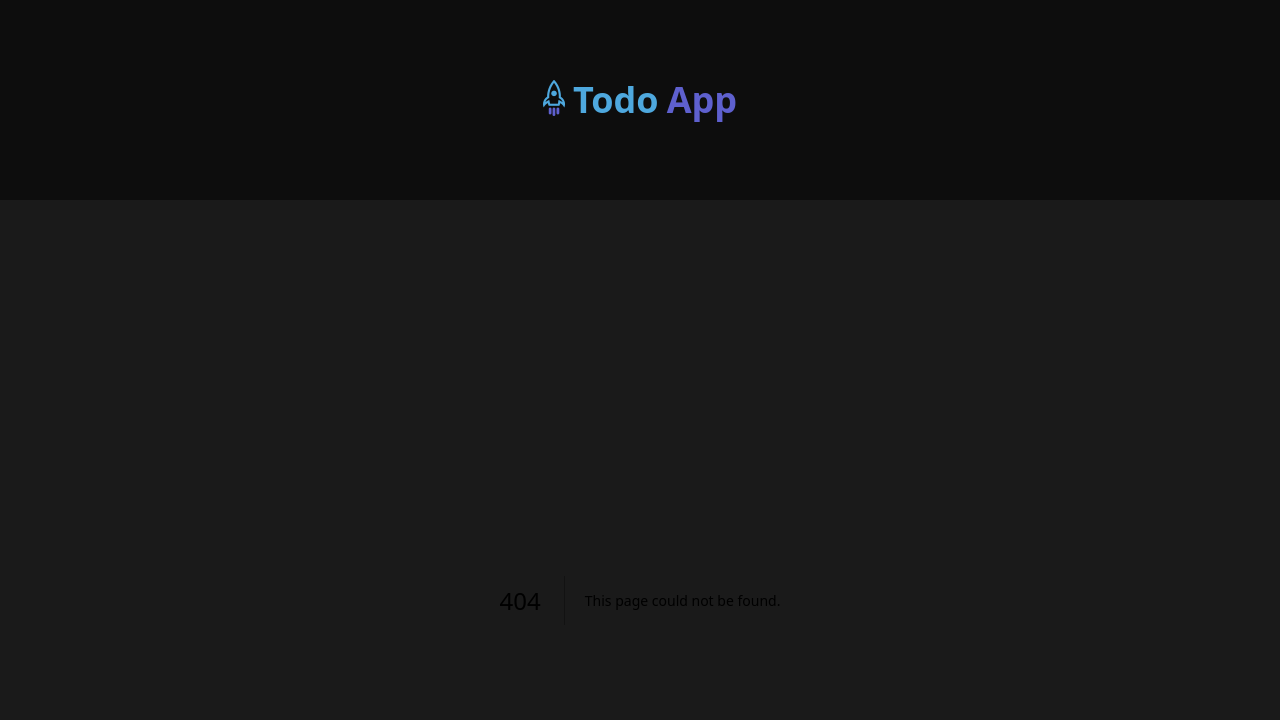
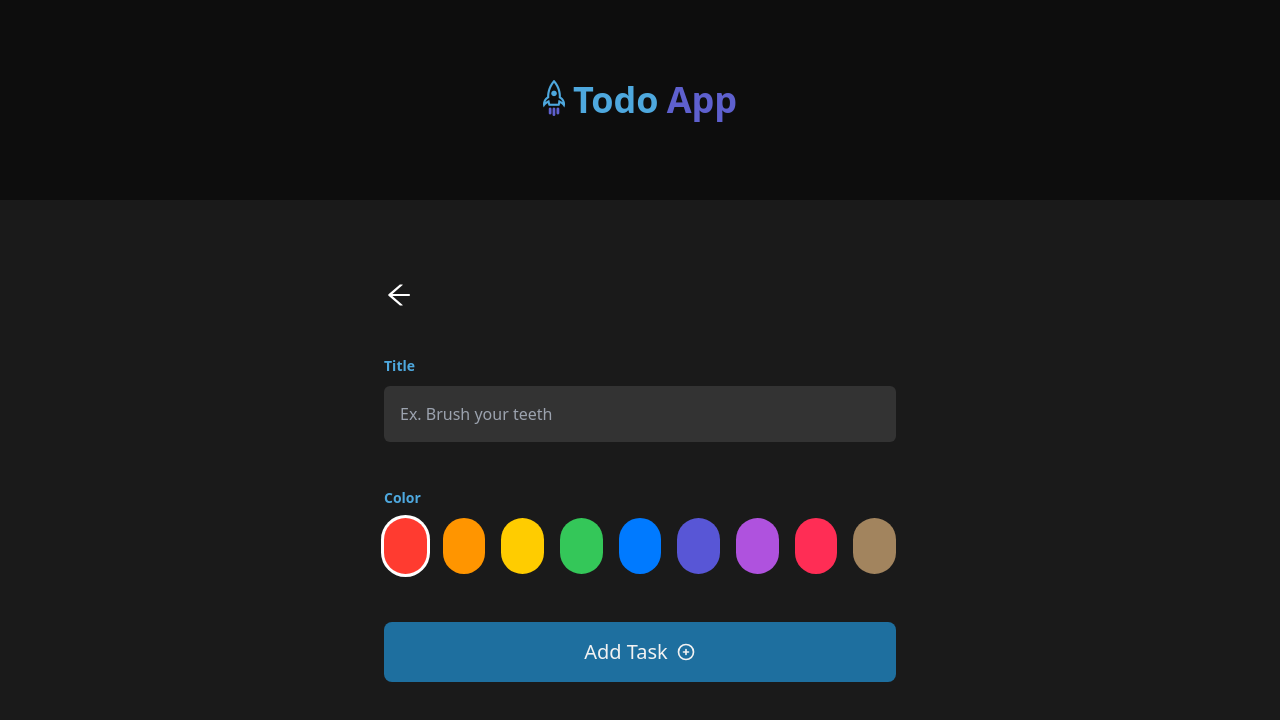
Before and after one commit to weas3ls/todo-list-frontend, a Next.js app: page /tasks/create in a window 1280 px wide. Before the commit this address had no page. Shown: the top 720 px of the page. Built offline with nearby package versions, Linux system fonts and the light colour scheme.

Commit message:
finish create and edit task pages

```diff
--- a/app/components/Button.tsx
+++ b/app/components/Button.tsx
@@ -8,7 +8,7 @@ interface ButtonProps {
 const Button = ({ children, className, disabled, type }: ButtonProps) => {
     return (
         <button
-            className={`${className} flex w-full items-center justify-center rounded-lg bg-[#1E6F9F] py-4 text-[#F2F2F2]`}
+            className={`${className} flex w-full items-center justify-center rounded-lg bg-[#1E6F9F] py-4 text-[#F2F2F2] disabled:cursor-not-allowed disabled:bg-[#3A6471] disabled:text-[#A3A3A3]`}
             type={type}
             disabled={disabled}
         >
--- /dev/null
+++ b/app/components/Label.tsx
@@ -0,0 +1,20 @@
+import React from "react";
+
+interface LabelProps {
+    htmlFor: string;
+    children: React.ReactNode;
+    className?: string;
+}
+
+const Label: React.FC<LabelProps> = ({ htmlFor, children, className }) => {
+    return (
+        <label
+            htmlFor={htmlFor}
+            className={`text-sm font-bold leading-4 text-[#4EA8DE] ${className || ""}`}
+        >
+            {children}
+        </label>
+    );
+};
+
+export default Label;
--- /dev/null
+++ b/app/forms/ColorPicker.tsx
@@ -0,0 +1,47 @@
+"use client";
+
+import React from "react";
+
+interface ColorPickerProps {
+    //* Controlled color state from parent
+    selectedColor: string;
+    //* Callback to update selected color
+    onSelectColor: (color: string) => void;
+}
+
+const ColorPicker: React.FC<ColorPickerProps> = ({
+    selectedColor,
+    onSelectColor
+}) => {
+    const colors = [
+        "bg-[#FF3B30]",
+        "bg-[#FF9500]",
+        "bg-[#FFCC00]",
+        "bg-[#34C759]",
+        "bg-[#007AFF]",
+        "bg-[#5856D6]",
+        "bg-[#AF52DE]",
+        "bg-[#FF2D55]",
+        "bg-[#A2845E]"
+    ];
+
+    return (
+        <div className="flex gap-4">
+            {colors.map(color => (
+                <button
+                    type="button"
+                    key={color}
+                    className={`h-14 w-14 rounded-full ${color} ${
+                        selectedColor === color
+                            ? "ring-1 ring-white ring-offset-2"
+                            : ""
+                    }`}
+                    onClick={() => onSelectColor(color)}
+                    aria-label={`Select ${color}`}
+                />
+            ))}
+        </div>
+    );
+};
+
+export default ColorPicker;
--- /dev/null
+++ b/app/forms/TaskForm.tsx
@@ -0,0 +1,82 @@
+"use client";
+
+import React, { useEffect, useState } from "react";
+import { FaCheck } from "react-icons/fa";
+import { HiOutlinePlusCircle } from "react-icons/hi";
+
+import Button from "@/components/Button";
+import Label from "@/components/Label";
+import ColorPicker from "@/forms/ColorPicker";
+
+interface TaskFormProps {
+    //* Optional prop for editing a task
+    initialTask?: {
+        title: string;
+        color: string;
+    };
+    submitting: boolean;
+    onSubmit: (task: { title: string; color: string }) => void;
+}
+
+const TaskForm: React.FC<TaskFormProps> = ({
+    initialTask,
+    submitting,
+    onSubmit
+}) => {
+    const [title, setTitle] = useState<string>("");
+    const [color, setColor] = useState<string>("bg-[#FF3B30]");
+
+    //* Populate the form fields when editing a task
+    useEffect(() => {
+        if (initialTask) {
+            setTitle(initialTask.title);
+            setColor(initialTask.color);
+        }
+    }, [initialTask]);
+
+    const handleSubmit = (e: React.FormEvent) => {
+        e.preventDefault();
+        onSubmit({ title, color });
+    };
+
+    return (
+        <form onSubmit={handleSubmit} className="flex w-full flex-col gap-12">
+            <div className="flex flex-col gap-3">
+                <Label htmlFor="title">Title</Label>
+                <div>
+                    <input
+                        id="title"
+                        name="title"
+                        type="text"
+                        placeholder="Ex. Brush your teeth"
+                        value={title}
+                        onChange={e => setTitle(e.target.value)}
+                        className="block w-full rounded-md bg-[#333333] p-4 text-white"
+                        required
+                    />
+                </div>
+            </div>
+
+            <div className="flex flex-col gap-3">
+                <Label htmlFor="color">Color</Label>
+                <ColorPicker selectedColor={color} onSelectColor={setColor} />
+            </div>
+
+            <Button type="submit" className="w-full" disabled={submitting}>
+                <span className="flex items-center justify-center gap-2 text-xl">
+                    {initialTask ? (
+                        <>
+                            Save <FaCheck />
+                        </>
+                    ) : (
+                        <>
+                            Add Task <HiOutlinePlusCircle />
+                        </>
+                    )}
+                </span>
+            </Button>
+        </form>
+    );
+};
+
+export default TaskForm;
--- /dev/null
+++ b/app/tasks/create/page.tsx
@@ -0,0 +1,58 @@
+"use client";
+
+import { useState } from "react";
+
+import Link from "next/link";
+import { useRouter } from "next/navigation";
+
+import { AiOutlineArrowLeft } from "react-icons/ai";
+
+import TaskForm from "@/forms/TaskForm";
+
+const Page = () => {
+    const [isSubmitting, setIsSubmitting] = useState(false);
+    const [error, setError] = useState<string | null>(null);
+    const router = useRouter();
+
+    const handleSubmit = async (task: { title: string; color: string }) => {
+        setIsSubmitting(true);
+        setError(null);
+
+        try {
+            const response = await fetch("http://localhost:3000/tasks", {
+                method: "POST",
+                headers: {
+                    "Content-Type": "application/json"
+                },
+                body: JSON.stringify(task)
+            });
+
+            if (!response.ok) throw new Error("Failed to create task");
+
+            //* Redirect to the home page
+            router?.push("/");
+        } catch (err) {
+            console.error(err);
+            setError("Failed to create task");
+        } finally {
+            setIsSubmitting(false);
+        }
+    };
+
+    return (
+        <div className="mt-20 flex w-full flex-col items-start gap-12">
+            <Link href="/">
+                <AiOutlineArrowLeft className="text-3xl text-white" />
+            </Link>
+            {error && <span className="text-red w-full text-xl">{error}</span>}
+            <TaskForm submitting={isSubmitting} onSubmit={handleSubmit} />
+            {isSubmitting && (
+                <span className="w-full text-xl text-[#808080]">
+                    Submitting...
+                </span>
+            )}
+        </div>
+    );
+};
+
+export default Page;
--- /dev/null
+++ b/app/tasks/edit/[id]/page.tsx
@@ -0,0 +1,105 @@
+"use client";
+
+import { useEffect, useState } from "react";
+import { AiOutlineArrowLeft } from "react-icons/ai";
+
+import Link from "next/link";
+import { useRouter } from "next/navigation";
+
+import TaskForm from "@/forms/TaskForm";
+
+const Page = ({ params }: { params: Promise<{ id: number }> }) => {
+    let taskId: number | null = null;
+
+    params.then(resolvedParams => {
+        taskId = resolvedParams.id;
+        console.log("Task ID:", taskId);
+    });
+
+    const [task, setTask] = useState<{ title: string; color: string } | null>(
+        null
+    );
+    const [loading, setLoading] = useState(true);
+    const [error, setError] = useState<string | null>(null);
+    const [isSubmitting, setIsSubmitting] = useState(false);
+
+    const router = useRouter();
+
+    useEffect(() => {
+        const fetchTask = async () => {
+            try {
+                const response = await fetch(
+                    `http://localhost:3000/tasks/${taskId}`
+                );
+                if (!response.ok) throw new Error("Failed to fetch task");
+
+                const data = await response.json();
+                setTask({ title: data.title, color: data.color });
+            } catch (err) {
+                console.error(err);
+
+                setError("Failed to load task");
+            } finally {
+                setLoading(false);
+            }
+        };
+
+        fetchTask();
+    }, [taskId]);
+
+    const handleSubmit = async (task: { title: string; color: string }) => {
+        setIsSubmitting(true);
+        setError(null);
+
+        try {
+            const response = await fetch(
+                `http://localhost:3000/tasks/${taskId}`,
+                {
+                    method: "PUT",
+                    headers: {
+                        "Content-Type": "application/json"
+                    },
+                    body: JSON.stringify(task)
+                }
+            );
+
+            if (!response.ok) throw new Error("Failed to update task");
+
+            //* Redirect to the home page
+            router!.push("/");
+        } catch (err) {
+            console.error(err);
+            setError("Failed to update task");
+        } finally {
+            setIsSubmitting(false);
+        }
+    };
+
+    let content;
+
+    if (loading)
+        content = (
+            <span className="w-full text-xl text-[#808080]">Loading...</span>
+        );
+    if (error)
+        content = <span className="text-red w-full text-xl">{error}</span>;
+    if (task)
+        content = (
+            <TaskForm
+                submitting={isSubmitting}
+                initialTask={task}
+                onSubmit={handleSubmit}
+            />
+        );
+
+    return (
+        <div className="mt-20 flex w-full flex-col items-start gap-12">
+            <Link href="/">
+                <AiOutlineArrowLeft className="text-3xl text-white" />
+            </Link>
+            {content}
+        </div>
+    );
+};
+
+export default Page;
```
